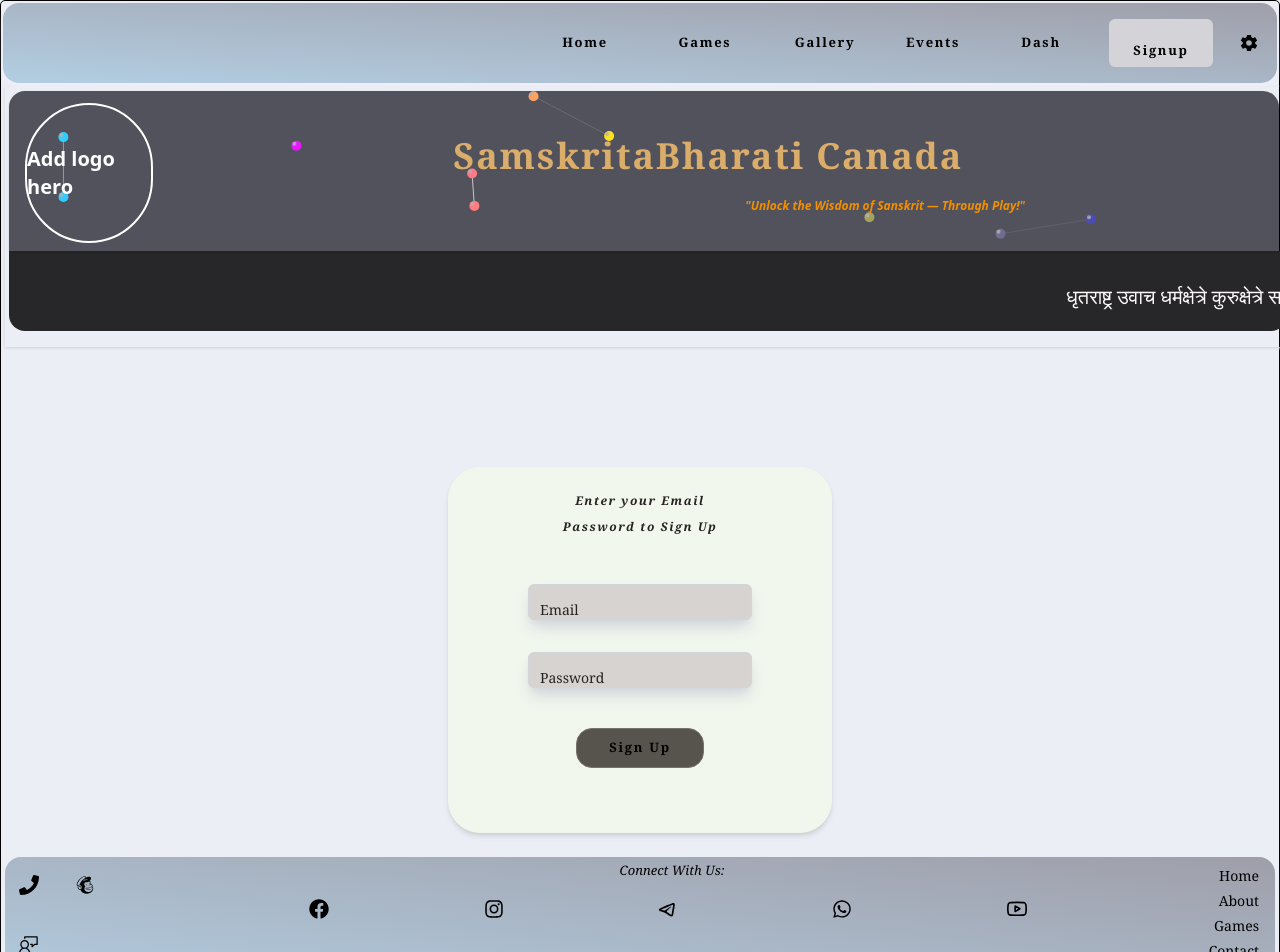
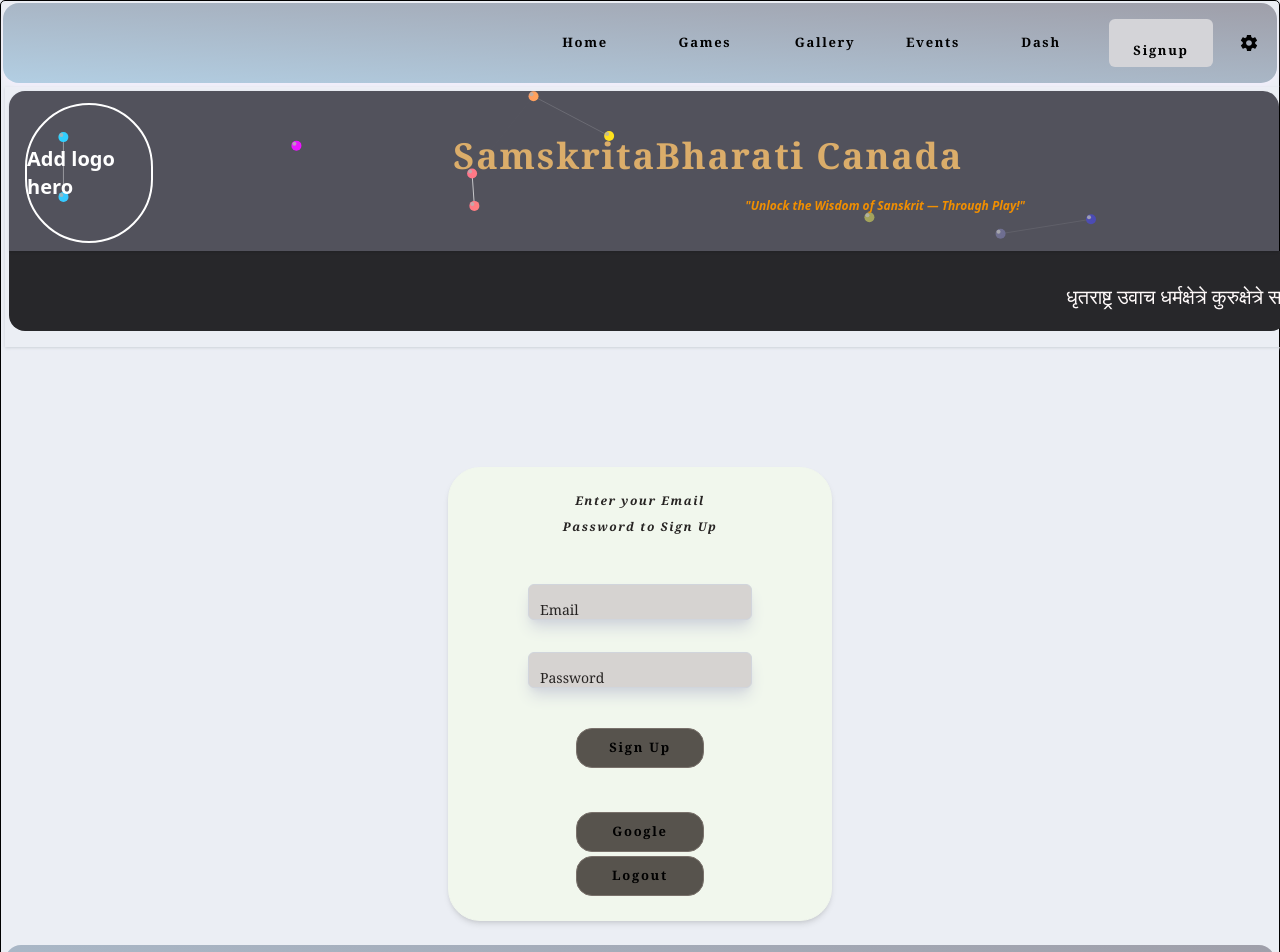
Before and after one commit to gcbhoj/MyFirst, a React (Vite) app: page /signUp in a window 1280 px wide. Shown: the top 952 px of the page. Built offline with nearby package versions, Linux system fonts and the light colour scheme.

Commit message:
auth complete

```diff
--- a/src/Pages/GamesPage.jsx
+++ b/src/Pages/GamesPage.jsx
@@ -25,7 +25,9 @@ const GamesPage = () => {
 
             <div className="overflow-x-auto whitespace-nowrap p-2">
               <div className="flex flex-nowrap gap-2">
-                <GameCard games={category.games} />
+                {category.games.map((game) => (
+                  <GameCard game= {game}/>
+                ))}
               </div>
             </div>
 
--- a/src/Pages/GamesPanel.jsx
+++ b/src/Pages/GamesPanel.jsx
@@ -22,7 +22,7 @@ const GamesPanel = () => {
         ))}
       </div>
       <div className="border m-1 grid gap-4 sm:grid-cols-2 md:grid-cols-3 lg:grid-cols-4">
-        <GameCard />
+
       </div>
     </>
   );
--- a/src/Pages/SignUpPage.jsx
+++ b/src/Pages/SignUpPage.jsx
@@ -1,9 +1,44 @@
-import React from "react";
+import React, { useState } from "react";
+import { auth, googleProvider } from "../config/firebase.js";
+import {
+  createUserWithEmailAndPassword,
+  signInWithPopup,
+  signOut,
+} from "firebase/auth";
 import InputBox from "../components/UIComponents/InputBox";
 import Button from "../components/UIComponents/Button";
 import DummyHero from "../components/HeroComponent/Hero.jsx";
 
 const Auth = () => {
+  const [email, setEmail] = useState("");
+  const [password, setPassword] = useState("");
+
+  //console.log(auth.currentUser.email);
+
+  const signIn = async () => {
+    try {
+      await createUserWithEmailAndPassword(auth, email, password);
+    } catch (error) {
+      console.error(error);
+    }
+  };
+
+  const signInWithGoogle = async () => {
+    try {
+      await signInWithPopup(auth, googleProvider);
+    } catch (error) {
+      console.error(error);
+    }
+  };
+
+  const logOut = async () => {
+    try {
+      await signOut(auth);
+    } catch (error) {
+      console.error(error);
+    }
+  };
+
   return (
     <>
       <DummyHero statement="Join us today and be part of the SamskritaBharati family!" />
@@ -16,14 +51,16 @@ const Auth = () => {
           </h3>
 
           <InputBox
+            onChange={(e) => setEmail(e.target.value)}
             label="Email"
             width="w-56"
             height="h-9"
-            type="text"
+            type="email"
             name="email"
           />
 
           <InputBox
+            onChange={(e) => setPassword(e.target.value)}
             label="Password"
             width="w-56"
             height="h-9"
@@ -32,6 +69,7 @@ const Auth = () => {
           />
 
           <Button
+            onClick={signIn}
             label="Sign Up"
             width="w-32"
             height="h-10"
@@ -40,6 +78,24 @@ const Auth = () => {
             margin="m-10
           "
           />
+          <Button
+            onClick={signInWithGoogle}
+            label="Google"
+            width="w-32"
+            height="h-10"
+            background="bg-stone-600"
+            border="border-1"
+            margin="mt-1"
+          />
+          <Button
+            onClick={logOut}
+            label="logout"
+            width="w-32"
+            height="h-10"
+            background="bg-stone-600"
+            border="border-1"
+            margin="mt-1"
+          />
         </div>
       </div>
     </>
--- a/src/components/GameCard.jsx
+++ b/src/components/GameCard.jsx
@@ -1,10 +1,9 @@
 import React from "react";
 
-const GameCard = ({ games }) => {
+const GameCard = ({ game }) => {
   return (
     <div className="flex">
-      {games.map((game) => (
-        <a target={"_blank"} href={game.gameLink}>
+      <a target="_blank" href={game.gameLink}>
         <div
           key={game.gameId}
           className="min-w-48 h-48 m-1 rounded-md flex flex-col items-center p-1 shadow-md shadow-gray-400 bg-gradient-to-r from-[#D289A5] to-[#A13D63] cursor-pointer mr-10"
@@ -21,7 +20,6 @@ const GameCard = ({ games }) => {
           </div>
         </div>
       </a>
-      ))}
     </div>
   );
 };
--- a/src/components/UIComponents/InputBox.jsx
+++ b/src/components/UIComponents/InputBox.jsx
@@ -6,6 +6,7 @@ const InputBox = ({
   type = "text",
   width = "w-80",
   height = "h-12",
+  onChange = () => {},
 }) => {
   return (
     <div className={`relative mt-8 ${width}`}>
@@ -14,6 +15,7 @@ const InputBox = ({
         name={name}
         id={name}
         placeholder={label}
+        onChange={onChange}
         className={`peer block w-full appearance-none border border-gray-300 rounded-md px-3 pt-4 pb-2 text-sm placeholder-transparent focus:outline-none focus:ring-2 focus:ring-gray-500 ${height} text-center shadow-gray-300 shadow-lg font-serif tracking-[.13em] bg-stone-300  flex flex-wrap`}
       />
       <label
--- a/src/config/firebase.js
+++ b/src/config/firebase.js
@@ -1,6 +1,6 @@
 // Import the functions you need from the SDKs you need
 import { initializeApp } from "firebase/app";
-import { getAuth } from "firebase/auth";
+import { getAuth,GoogleAuthProvider } from "firebase/auth";
 
 const firebaseConfig = {
   apiKey: "AIzaSyCGoIbr5Z1Cy-XZZcDtXPHBjARxBxtM0mE",
@@ -14,3 +14,4 @@ const firebaseConfig = {
 
 const app = initializeApp(firebaseConfig);
 export const auth = getAuth(app);
+export const googleProvider = new GoogleAuthProvider()
```
Lines whose indentation alone changed are shown as unchanged.
